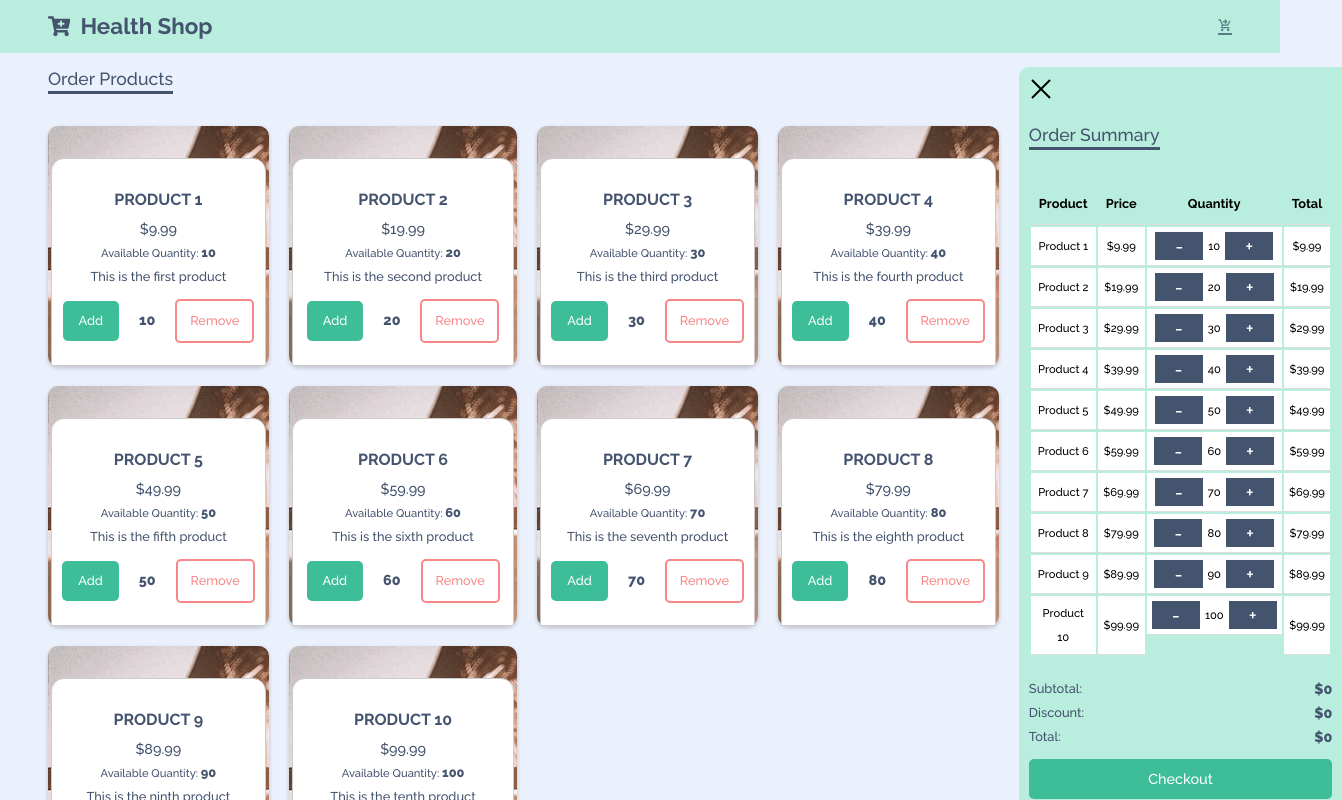
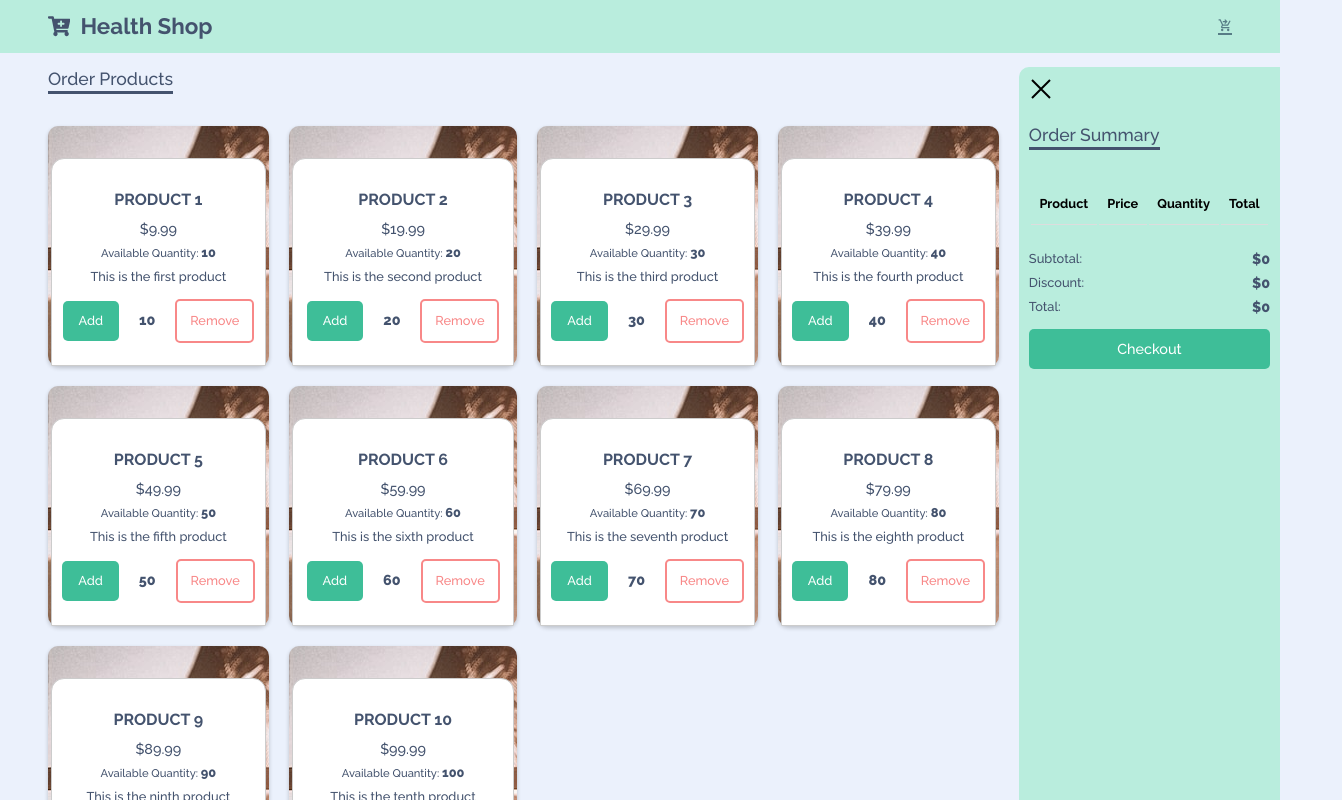
Before and after one commit to beedyboy/react-checkout, a React (Create React App) app: page / in a window 1280 px wide. Shown: the top 800 px of the page, 1342 px wide, since content can reach past the window. Built offline with nearby package versions, Linux system fonts and the light colour scheme; the HTML template or start-up script is replaced by a standard one.

Commit message:
Feat: add store functionality

```diff
--- a/package.json
+++ b/package.json
@@ -16,7 +16,8 @@
     "react-transition-group": "^4.4.5",
     "sass": "^1.62.1",
     "typescript": "^5.0.4",
-    "web-vitals": "^3.3.1"
+    "web-vitals": "^3.3.1",
+    "zustand": "^4.3.7"
   },
   "scripts": {
     "start": "react-scripts start",
--- a/src/components/Order/OrderSummary.tsx
+++ b/src/components/Order/OrderSummary.tsx
@@ -1,24 +1,38 @@
 import React, { useState, useEffect } from 'react';
 import { FaCartPlus } from 'react-icons/fa';
+import { shallow } from 'zustand/shallow';
 
 import './OrderSummary.scss';
-import { getProducts } from '../../utils/api';
 import { GrClose } from 'react-icons/gr';
+import useProductStore from '../../utils/store';
+import { ProductState } from '../../utils/types';
+
+// type StoreState = {
+//   cart: ProductState[];
+//   addToCart: (id: number) => void;
+// };
 
 const OrderSummary = () => {
-  const [products, setProducts] = useState([]);
   const [showOrder, setShowOrder] = useState(true);
+  const { addToCart, removeFromCart } = useProductStore(
+    (state) => ({
+      addToCart: state.addToCart,
+      removeFromCart: state.removeFromCart,
+    }),
+    shallow
+  );
+  const cart = useProductStore((state) => state.cart);
 
-  useEffect(() => {
-    async function fetchData() {
-      const data: any = await getProducts();
-      setProducts(data);
-    }
-    fetchData();
-  }, []);
-  // const addProductToCart = (productId) => {};
+  const addProductToCart = (product: ProductState) => {
+    addToCart(product);
+  };
 
-  // const removeProductFromCart = (productId) => {};
+  console.log(cart);
+
+  const removeProductFromCart = (product: ProductState) => {
+      removeFromCart(product);
+  };
+
   return (
     <section className={`order-summary ${!showOrder ? 'show' : ''}`}>
       <div onClick={() => setShowOrder(!showOrder)}>
@@ -36,14 +50,14 @@ const OrderSummary = () => {
           </tr>
         </thead>
         <tbody>
-            {products?.map((item: any) => (
+          {cart?.map((item: any) => (
             <tr key={item.id}>
               <td>{item.name}</td>
               <td>${item.price}</td>
               <td className="btn-cell">
-                  <button>-</button>
-                  <span>{item.quantity}</span>
-                  <button>+</button>
+                <button onClick={() => removeProductFromCart(item)}>-</button>
+                <span>{item.cartQty}</span>
+                <button onClick={() => addProductToCart(item)}>+</button>
               </td>
               <td>${item.price}</td>
             </tr>
--- a/src/components/Product/ProductItem.tsx
+++ b/src/components/Product/ProductItem.tsx
@@ -6,7 +6,7 @@ const Product = ({ product, addProductToCart, removeFromCart }: any) => {
       <p>Available Quantity: <span>{product.quantity}</span></p>
       <p>{product.description}</p>
       <div>
-        <button onClick={addProductToCart}>Add</button>
+        <button onClick={() => addProductToCart(product)}>Add</button>
         <p>
           <span>{product.quantity}</span>
         </p>
--- a/src/components/Product/ProductList.tsx
+++ b/src/components/Product/ProductList.tsx
@@ -1,12 +1,14 @@
 import Product from './ProductItem';
 import Img from '../../assets/images/health.jpg';
+import { useEffect, useState } from 'react';
+import { getProducts } from '../../utils/api';
 
 const ProductList = ({
   products,
   addProductToCart,
   removeProductFromCart,
 }: any) => {
-  console.log(products);
+
   return (
     <section className="product-list">
       <h2>Order Products</h2>
@@ -17,7 +19,7 @@ const ProductList = ({
             className="card"
             style={{ backgroundImage: `url(${Img})` }}
           >
-            <Product product={product} />
+            <Product product={product} addProductToCart={addProductToCart} />
           </div>
         ))}
       </div>
--- a/src/pages/Checkout.tsx
+++ b/src/pages/Checkout.tsx
@@ -5,9 +5,12 @@ import Layout from '../components/Layout';
 
 import '../components/Product/Product.scss';
 import OrderSummary from '../components/Order/OrderSummary';
+import useProductStore from '../utils/store';
+import { ProductState } from '../utils/types';
 
 const Product = () => {
   const [products, setProducts] = useState([]);
+  const addToCart = useProductStore((state) => state.addToCart);
 
   useEffect(() => {
     async function fetchData() {
@@ -17,12 +20,16 @@ const Product = () => {
     fetchData();
   }, []);
 
+  const addProductToCart = (product: ProductState) => {
+    addToCart(product);
+  };
+
   return (
     <Layout>
       <main className="checkout">
         <ProductList
           products={products}
-          // addProductToCart={addProductToCart}
+          addProductToCart={addProductToCart}
           // removeProductFromCart={removeProductFromCart}
         />
         <OrderSummary />
--- /dev/null
+++ b/src/utils/store.ts
@@ -0,0 +1,53 @@
+import create from 'zustand';
+import { persist } from 'zustand/middleware';
+import { ProductState, StoreState } from './types';
+
+const useProductStore = create<StoreState>()(
+  persist(
+    (set) => ({
+      cart: [],
+      addToCart: (product: any) => {
+        set((state) => {
+          const productInCart = state.cart.find(
+            (item: any) => item.id === product.id
+          );
+          if (productInCart) {
+            if (product.quantity > productInCart.cartQty) {
+              return {
+                cart: state.cart.map((item: any) =>
+                  item.id === product.id
+                    ? { ...item, cartQty: item.cartQty + 1 }
+                    : item
+                ),
+              };
+            }
+            return { cart: [...state.cart ] };
+          } else {
+            return { cart: [...state.cart, { ...product, cartQty: 1 }] };
+          }
+        });
+      },
+      removeFromCart: (product: any) => {
+        set((state: any) => {
+          if (product.cartQty === 1) {
+            return {
+              cart: state.cart.filter((item: any) => item.id !== product.id),
+            };
+          }
+          return {
+            cart: state.cart.map((item: any) =>
+              item.id === product.id
+                ? { ...item, cartQty: item.cartQty - 1 }
+                : item
+            ),
+          };
+        });
+      },
+    }),
+    {
+      name: 'product-storage',
+    }
+  )
+);
+
+export default useProductStore;
--- /dev/null
+++ b/src/utils/types.ts
@@ -0,0 +1,14 @@
+export type ProductState = {
+  id: number;
+  name: string;
+  description: string;
+  price: number;
+  quantity: number;
+  cartQty: number;
+};
+
+export type StoreState = {
+  cart: ProductState[];
+  addToCart: (id: number) => void;
+  removeFromCart: (id: number) => void;
+};
```
Also changed, not shown: 1 other file (tests, documents, lock files or other folders). Lines whose indentation alone changed are shown as unchanged.
